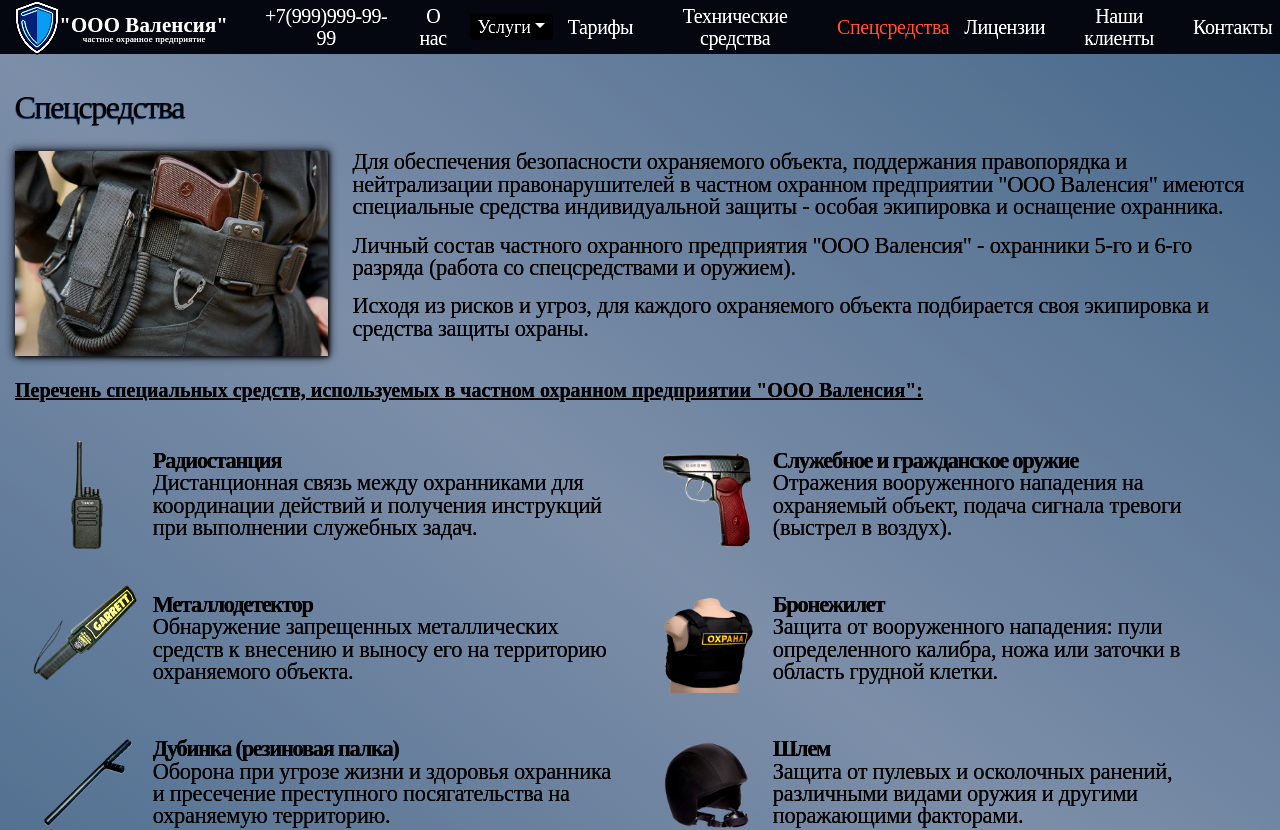
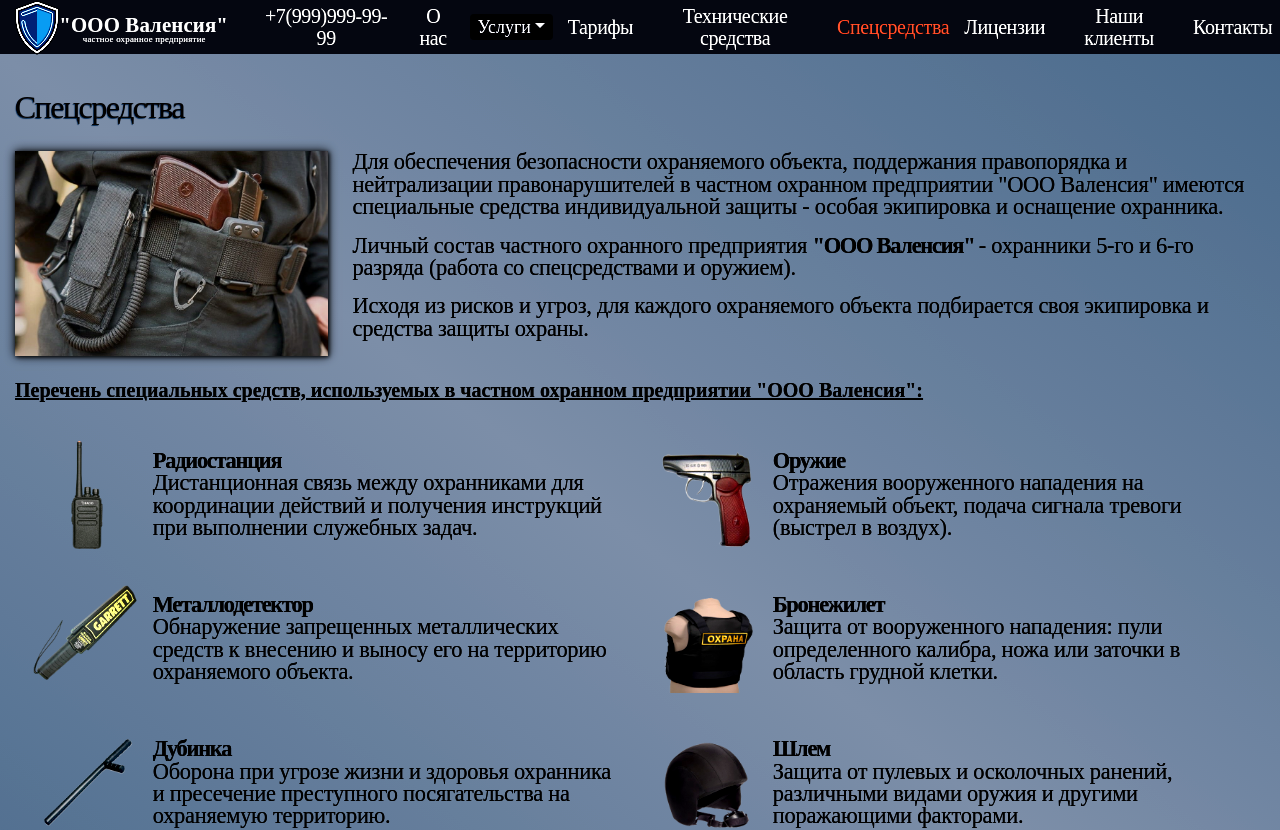
Before and after one commit to AnigalHub/Valencia, a Nuxt app: page /special_equipment in a window 1280 px wide. Shown: the top 830 px of the page. Built offline with nearby package versions, Linux system fonts and the light colour scheme; a web font is replaced by a local one.

Commit message:
сокращены названия спеуиальных средств, выделено название компании

```diff
--- a/pages/special_equipment.vue
+++ b/pages/special_equipment.vue
@@ -4,7 +4,7 @@
     <b-container>
       <img src="../static/special_equipment/special.jpg" class="first_img" alt="спецсредства">
       <p class="text">Для обеспечения безопасности охраняемого объекта, поддержания правопорядка и нейтрализации правонарушителей в частном охранном предприятии "ООО Валенсия" имеются специальные средства индивидуальной защиты - особая экипировка и оснащение охранника.</p>
-      <p class="text">Личный состав частного охранного предприятия "ООО Валенсия" - охранники 5-го и 6-го разряда (работа со спецсредствами и оружием).</p>
+      <p class="text">Личный состав частного охранного предприятия <span class="emphasized"> "ООО Валенсия" </span> - охранники 5-го и 6-го разряда (работа со спецсредствами и оружием).</p>
       <p class="text">Исходя из рисков и угроз, для каждого охраняемого объекта подбирается своя экипировка и средства защиты охраны.</p>
       <h6 class="block_two">Перечень специальных средств, используемых в частном охранном предприятии "ООО Валенсия":</h6>
       <div class="flex-container">
@@ -32,7 +32,7 @@
               description_equipment:"Дистанционная связь между охранниками для координации действий и получения инструкций при выполнении служебных задач.",
             },
             {
-              name_equipment:"Служебное и гражданское оружие", img_src:"../special_equipment/weapon.jpg", img_alt:"оружие",
+              name_equipment:"Оружие", img_src:"../special_equipment/weapon.jpg", img_alt:"оружие",
               description_equipment:"Отражения вооруженного нападения на охраняемый объект, подача сигнала тревоги (выстрел в воздух).",
             },
             {
@@ -44,7 +44,7 @@
               description_equipment:"Защита от вооруженного нападения: пули определенного калибра, ножа или заточки в область грудной клетки.",
             },
             {
-              name_equipment:"Дубинка (резиновая палка)", img_src:"../special_equipment/baton.jpg", img_alt:"дубинка",
+              name_equipment:"Дубинка", img_src:"../special_equipment/baton.jpg", img_alt:"дубинка",
               description_equipment:"Оборона при угрозе жизни и здоровья охранника и пресечение преступного посягательства на охраняемую территорию.",
             },
             {
```
